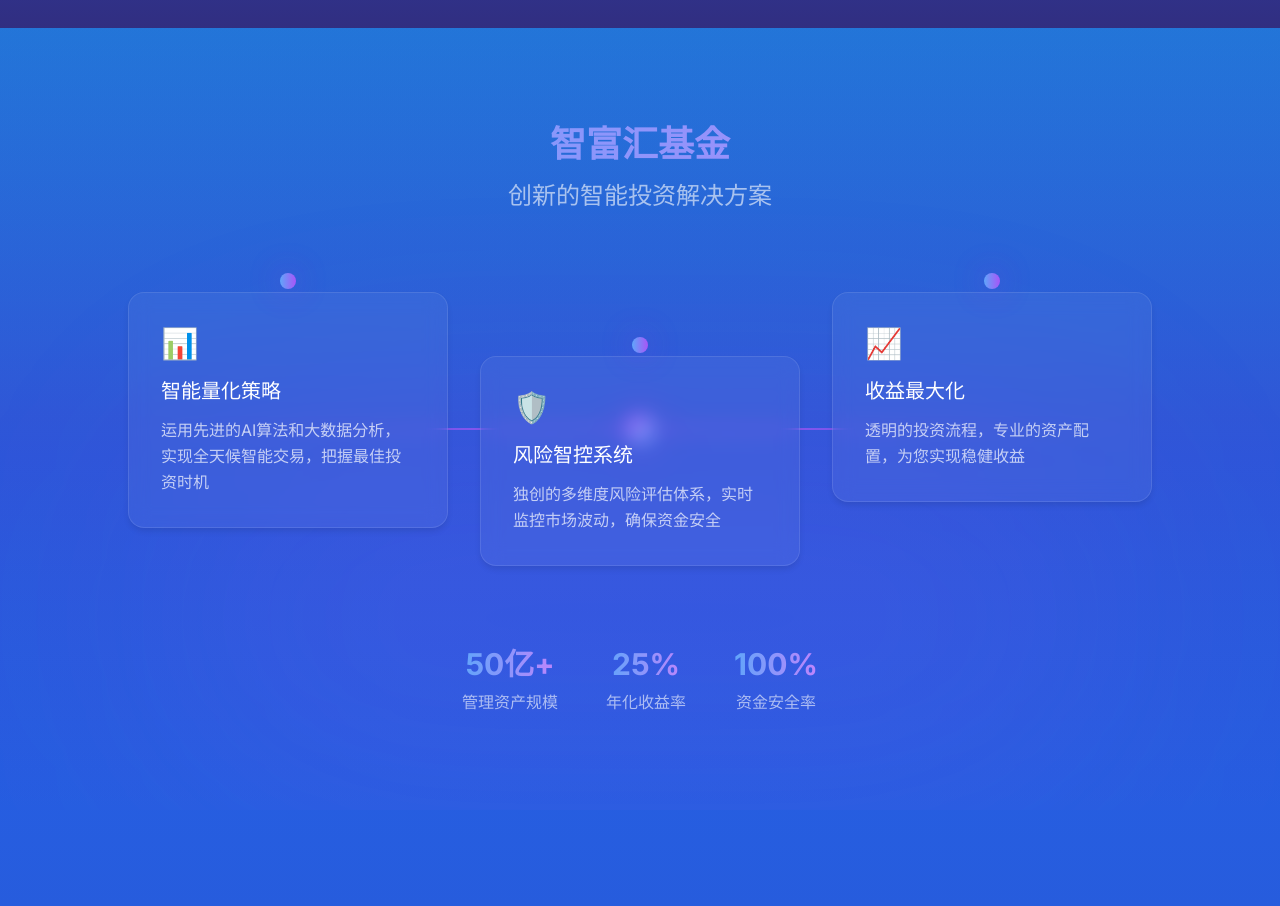
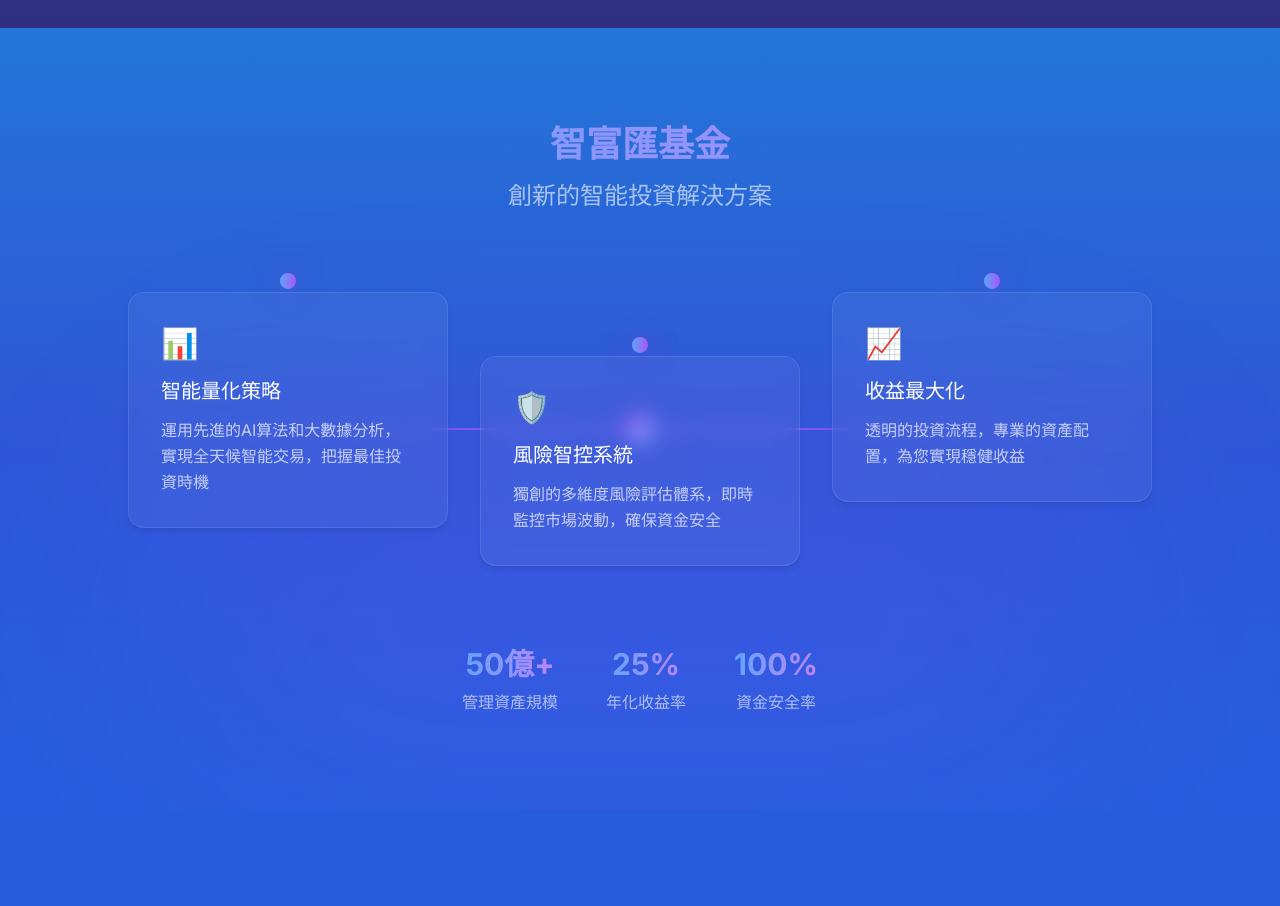
Before and after one commit to xwjisfather/Stockgpt-official-website, a Next.js app in the folder stockgpt-official/: page / in a window 1280 px wide. Shown: the part 1000-1906 px from the top of the page. Built offline with nearby package versions, Linux system fonts and the light colour scheme; no server answers.

Commit message:
Update InnovativeSection.tsx

```diff
--- a/stockgpt-official/src/components/InnovativeSection.tsx
+++ b/stockgpt-official/src/components/InnovativeSection.tsx
@@ -3,22 +3,22 @@
 import { motion } from 'framer-motion';
 
 export default function FundSection() {
-  const fundFeatures = [
+const fundFeatures = [
     {
       title: "智能量化策略",
-      description: "运用先进的AI算法和大数据分析，实现全天候智能交易，把握最佳投资时机",
+      description: "運用先進的AI算法和大數據分析，實現全天候智能交易，把握最佳投資時機",
       position: "left",
       icon: "📊"
     },
     {
-      title: "风险智控系统",
-      description: "独创的多维度风险评估体系，实时监控市场波动，确保资金安全",
+      title: "風險智控系統",
+      description: "獨創的多維度風險評估體系，即時監控市場波動，確保資金安全",
       position: "center",
       icon: "🛡️"
     },
     {
       title: "收益最大化",
-      description: "透明的投资流程，专业的资产配置，为您实现稳健收益",
+      description: "透明的投資流程，專業的資產配置，為您實現穩健收益",
       position: "right",
       icon: "📈"
     }
@@ -34,10 +34,10 @@ export default function FundSection() {
           className="text-center mb-20"
         >
           <h2 className="text-4xl font-bold mb-4 bg-gradient-to-r from-blue-400 to-purple-400 bg-clip-text text-transparent">
-            智富汇基金
+            智富匯基金
           </h2>
           <p className="text-2xl text-white/60">
-            创新的智能投资解决方案
+            創新的智能投資解決方案
           </p>
         </motion.div>
 
@@ -111,9 +111,9 @@ export default function FundSection() {
         >
           <div className="flex justify-center gap-12">
             {[
-              { value: "50亿+", label: "管理资产规模" },
+              { value: "50億+", label: "管理資產規模" },
               { value: "25%", label: "年化收益率" },
-              { value: "100%", label: "资金安全率" }
+              { value: "100%", label: "資金安全率" }
             ].map((stat, index) => (
               <motion.div
                 key={index}
```
